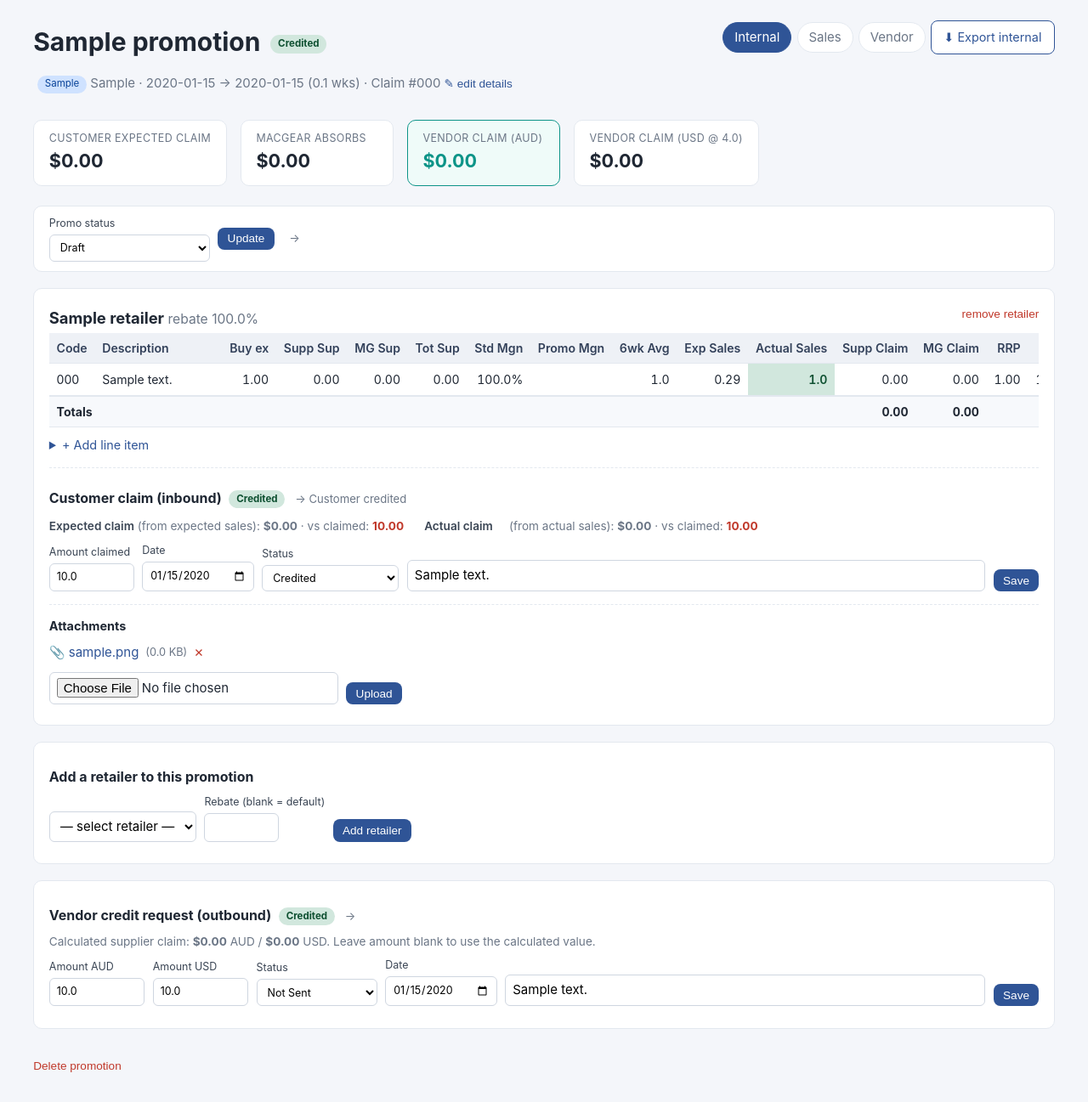
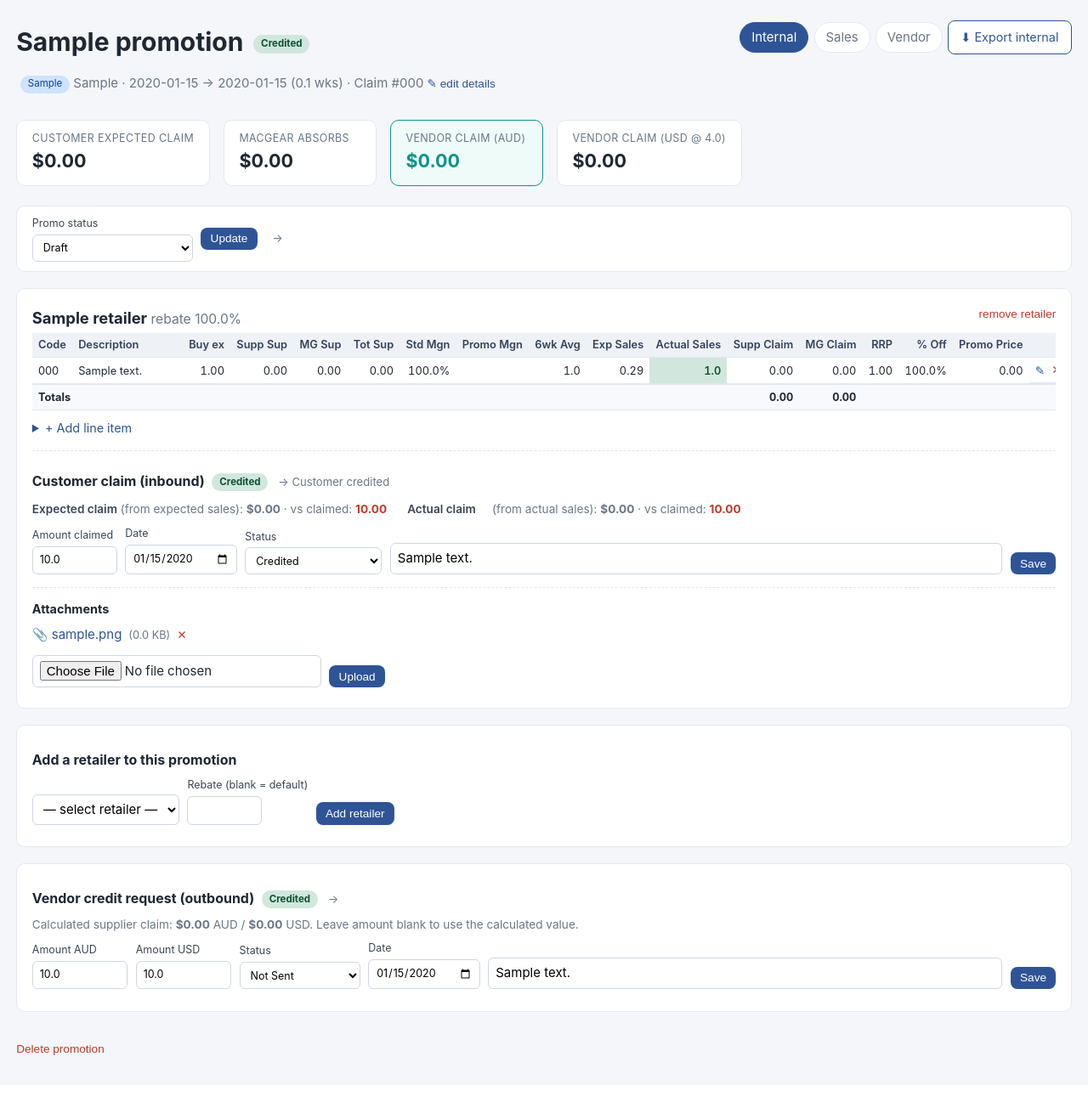
Before and after one commit to Aaron-Steel/Vendor-credit-claims, a FastAPI app: page /promo/1 in a window 1280 px wide. Shown: the part 60-1357 px from the top of the page at 85% size. After the commit the page ends 1302 px from the top, so only its background shows below. Run offline with FastAPI, Linux system fonts and the light colour scheme; tables that the repository leaves empty hold one stand-in row (values such as "Sample post").

Commit message:
Widen page container + compact line tables to avoid horizontal scroll
main max-width 1240->1680px and tighter line-table font/padding so the full
column set fits common wide screens; overflow-x scroll remains as a fallback.

Co-Authored-By: Claude Opus 4.8 (1M context) <noreply@anthropic.com>

```diff
--- a/app/static/style.css
+++ b/app/static/style.css
@@ -49,7 +49,7 @@ a:hover{text-decoration:underline}
   width:34px;height:34px;border-radius:8px;cursor:pointer;display:inline-flex;align-items:center;justify-content:center}
 .theme-toggle:hover{background:rgba(255,255,255,.3)}
 
-main{max-width:1240px;margin:1.5rem auto;padding:0 1.2rem}
+main{max-width:1680px;margin:1.5rem auto;padding:0 1.2rem}
 h1{margin:.2rem 0}
 h2{margin:.2rem 0;font-size:1.15rem}
 h3{margin:.6rem 0;font-size:1rem}
@@ -111,9 +111,11 @@ table.grid .num{text-align:right;font-variant-numeric:tabular-nums}
 table.grid.compact td,table.grid.compact th{padding:.25rem .5rem}
 table.lines tfoot .totrow td{border-top:2px solid var(--line);font-weight:700;background:#f7f9fc}
 .lines-wrap{overflow-x:auto;max-width:100%}
-table.lines{width:auto;min-width:100%}
+/* compact line tables so the many columns fit the wider container without scrolling */
+table.lines{width:auto;min-width:100%;font-size:.8rem}
+table.lines th,table.lines td{padding:.3rem .45rem}
 table.lines th,table.lines td.num{white-space:nowrap}
-table.lines td:nth-child(2){white-space:normal;min-width:150px}
+table.lines td:nth-child(2){white-space:normal;min-width:130px}
 
 .head-row{display:flex;justify-content:space-between;align-items:flex-start;gap:1rem;flex-wrap:wrap}
 .views{display:flex;gap:.4rem;align-items:center}
```
